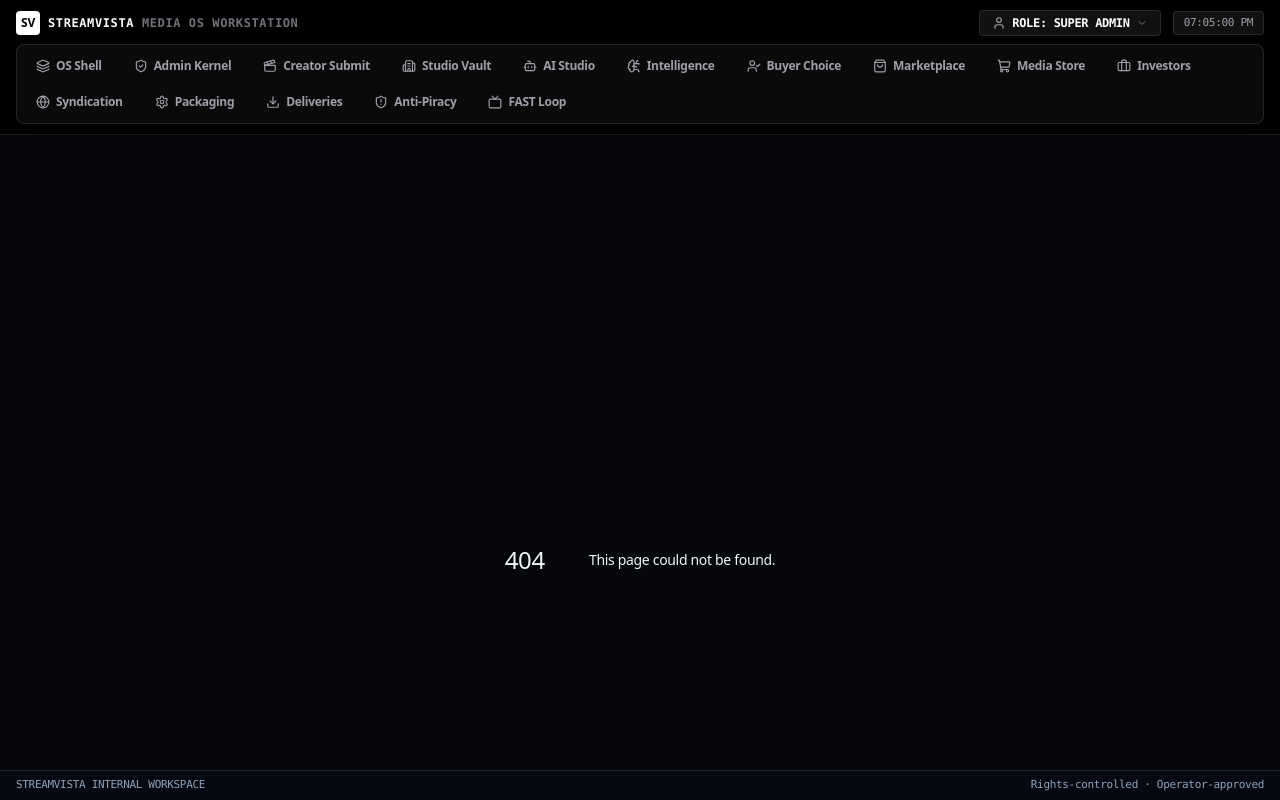
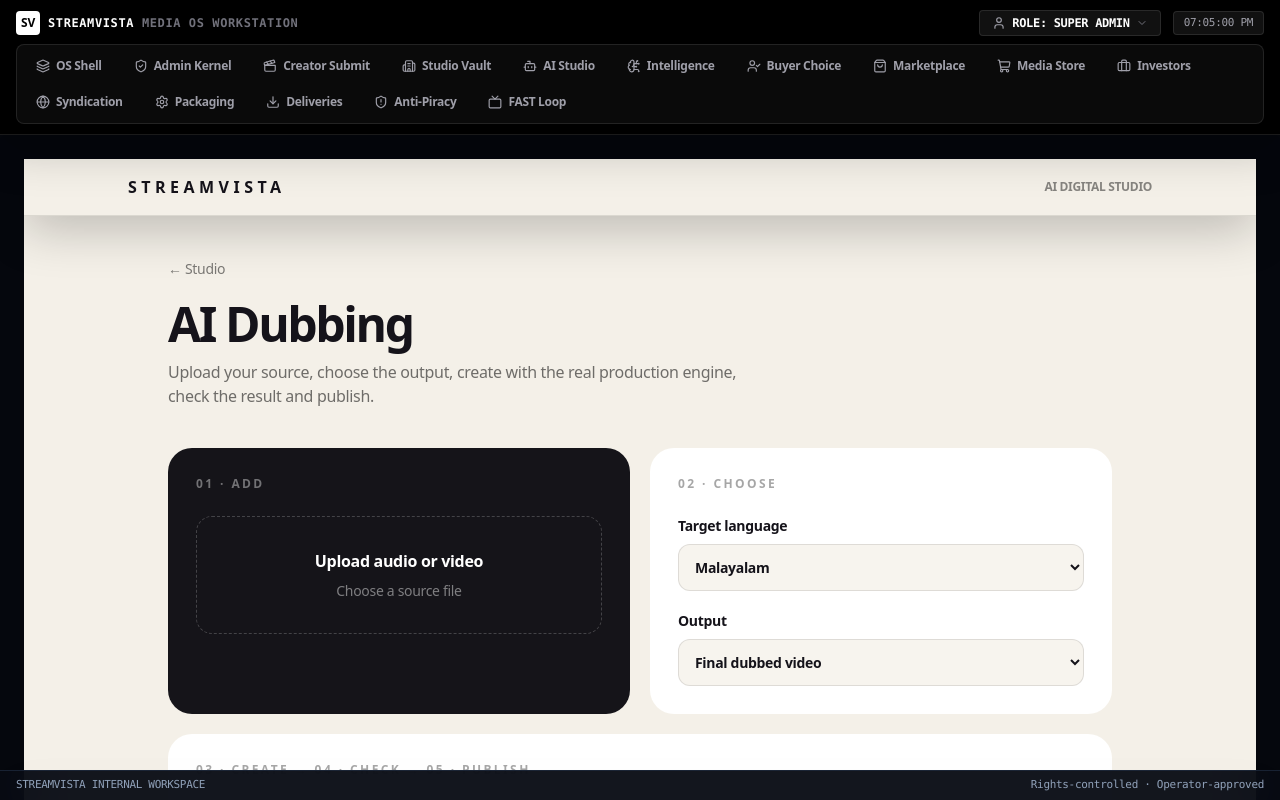
Before and after one commit to abijithasokan1992/Antigravity-Live, a Next.js app in the folder frontend-next/: page /ai-studio/dubbing in a window 1280 px wide. Before the commit this address had no page. Shown: the top 800 px of the page. Built offline with nearby package versions, Linux system fonts and the light colour scheme.

Commit message:
feat: add simple production dubbing workflow shell

```diff
--- /dev/null
+++ b/frontend-next/src/app/ai-studio/dubbing/page.tsx
@@ -0,0 +1,35 @@
+'use client';
+
+import { useState } from 'react';
+import Link from 'next/link';
+
+export default function DubbingPage() {
+  const [file, setFile] = useState<File | null>(null);
+  const [language, setLanguage] = useState('Malayalam');
+  const [output, setOutput] = useState('Final dubbed video');
+  const [message, setMessage] = useState('');
+
+  function start() {
+    setMessage('The production API is not connected for this capability yet. No mock job was created.');
+  }
+
+  return (
+    <main className="min-h-screen bg-[#f4f0e8] text-[#15131a]">
+      <header className="border-b border-black/10 px-5 py-4 md:px-10">
+        <div className="mx-auto flex max-w-5xl items-center justify-between"><Link href="/ai-studio" className="font-semibold tracking-[0.28em]">STREAMVISTA</Link><span className="text-xs font-semibold text-black/45">AI DIGITAL STUDIO</span></div>
+      </header>
+      <div className="mx-auto max-w-5xl px-5 py-10 md:px-10">
+        <Link href="/ai-studio" className="text-sm text-black/50">← Studio</Link>
+        <h1 className="mt-5 text-5xl font-black tracking-[-0.05em]">AI Dubbing</h1>
+        <p className="mt-3 max-w-xl text-black/55">Upload your source, choose the output, create with the real production engine, check the result and publish.</p>
+
+        <div className="mt-10 grid gap-5 md:grid-cols-2">
+          <section className="rounded-3xl bg-[#151419] p-7 text-white"><p className="text-xs font-bold tracking-[0.2em] text-white/40">01 · ADD</p><label className="mt-6 block cursor-pointer rounded-2xl border border-dashed border-white/20 p-8 text-center"><input type="file" accept="audio/*,video/*" className="sr-only" onChange={(e) => setFile(e.target.files?.[0] || null)} /><strong>{file ? file.name : 'Upload audio or video'}</strong><span className="mt-2 block text-sm text-white/45">Choose a source file</span></label></section>
+          <section className="rounded-3xl bg-white p-7"><p className="text-xs font-bold tracking-[0.2em] text-black/35">02 · CHOOSE</p><label className="mt-6 block text-sm font-semibold">Target language<select value={language} onChange={(e) => setLanguage(e.target.value)} className="mt-2 w-full rounded-xl border border-black/10 bg-[#f7f4ee] p-3"><option>Malayalam</option><option>English</option><option>Hindi</option><option>Tamil</option><option>Telugu</option></select></label><label className="mt-5 block text-sm font-semibold">Output<select value={output} onChange={(e) => setOutput(e.target.value)} className="mt-2 w-full rounded-xl border border-black/10 bg-[#f7f4ee] p-3"><option>Final dubbed video</option><option>Dubbed audio</option></select></label></section>
+        </div>
+
+        <section className="mt-5 rounded-3xl bg-white p-7"><p className="text-xs font-bold tracking-[0.2em] text-black/35">03 · CREATE → 04 · CHECK → 05 · PUBLISH</p><button disabled={!file} onClick={start} className="mt-6 rounded-full bg-[#17151b] px-7 py-4 font-semibold text-white disabled:cursor-not-allowed disabled:opacity-30">Create dub →</button>{message && <p className="mt-5 rounded-2xl border border-amber-300/50 bg-amber-50 p-4 text-sm text-amber-900">{message}</p>}<div className="mt-8 grid gap-3 md:grid-cols-3"><div className="rounded-2xl bg-[#f7f4ee] p-5"><strong>Processing</strong><p className="mt-1 text-sm text-black/45">Live job status from the production API.</p></div><div className="rounded-2xl bg-[#f7f4ee] p-5"><strong>Check</strong><p className="mt-1 text-sm text-black/45">Preview and approve the actual result.</p></div><div className="rounded-2xl bg-[#f7f4ee] p-5"><strong>Publish</strong><p className="mt-1 text-sm text-black/45">Deliver only an approved final.</p></div></div></section>
+      </div>
+    </main>
+  );
+}
```
